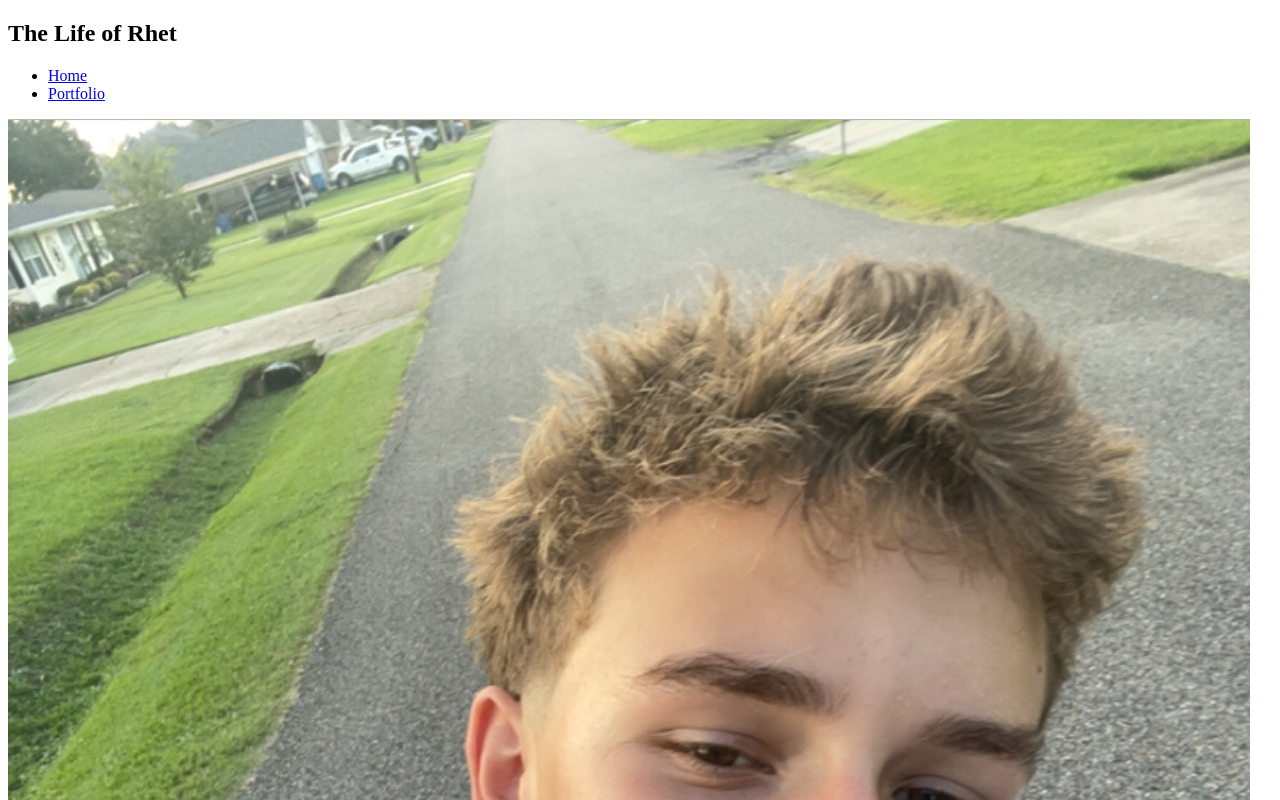
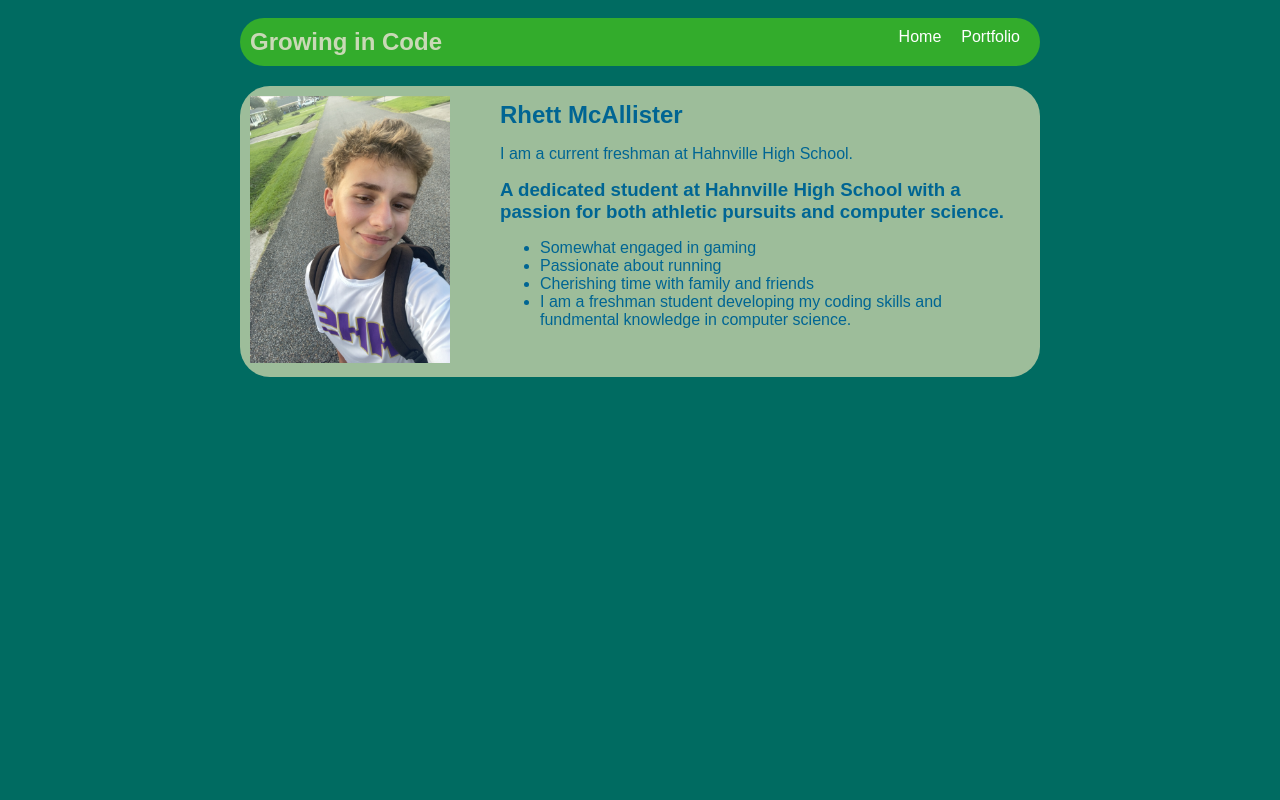
Before and after one commit to RhettM510/RhettM510.github.io, a plain HTML site: page index.html in a window 1280 px wide. Shown: the top 800 px of the page. Drawn offline with Linux system fonts and the light colour scheme.

Commit message:
add index.htm and css files

```diff
--- a/index.html
+++ b/index.html
@@ -1,7 +1,7 @@
 <!DOCTYPE html>
 <html>
   <head>
-    <title>The life of Rhett</title>
+    <title>Growing in Code</title>
     <link rel="stylesheet" href="style.css" />
   </head>
 
@@ -9,7 +9,7 @@
     <!-- All content goes here -->
     <div id="all-contents">
       <nav>
-        <h1>The Life of Rhet</h1>
+        <h1>Growing in Code</h1>
         <ul id="nav-ul">
           <li class="nav-li">
             <a href="index.html">Home</a>
@@ -23,27 +23,26 @@
 
       <main>
         <div class="sidebar">
-          <img clas="sidebar-img" src="images/IMG_1613.JPG" />
+          <img class="sidebar-img" src="images/selfie.jpg" />
         </div>
 
         <div class="content">
           <h2>Rhett McAllister</h2>
-          <p>Freshman Student of Hahnville high</p>
-        </div>
+          <p>I am a current freshman at Hahnville High School.</p>
+
         <div id="interest">
           <h3>
-            I am very interested in football and this coding class I am taking
-            at Hahnville High school
+            A dedicated student at Hahnville High School with a passion for both athletic pursuits and computer science.
           </h3>
           <ul>
-            <li>Games</li>
-            <li>Running</li>
-            <li>Hanging out with family</li>
+            <li>Somewhat engaged in gaming</li>
+            <li>Passionate about running</li>
+            <li>Cherishing time with family and friends</li>
             <li>
-              Honestly coding is tough this is gonna be a good class to learn
-              new things for me
+              I am a freshman student developing my coding skills and fundmental knowledge in computer science.
             </li>
           </ul>
+          </div>
         </div>
       </main>
     </div>
--- a/style.css
+++ b/style.css
@@ -0,0 +1,77 @@
+body {
+    background: rgb(0, 107, 97);
+    color: rgb(0, 101, 147);
+    padding: 10px;
+    font-family: Arial, sans-serif;
+}
+
+#all-contents {
+    max-width: 800px;
+    margin: auto;
+}
+
+/* navigation menu */
+nav {
+    background: rgb(51, 172, 44);
+    margin: 0 auto;
+    display: flex;
+    padding: 10px;
+    margin-bottom: 20px;
+    border-radius: 30px;
+}
+
+h1 {
+    display: flex;
+    align-items: center;
+    color: rgb(201, 217, 182);
+    flex: 1;
+    margin: 0;
+}
+
+#nav-ul {
+    list-style-type: none;
+    margin: 0;
+    padding: 0;
+    display: flex;
+}
+
+.nav-li {
+    display: inline-block;
+    padding: 0 10px;
+}
+
+a {
+    text-decoration: none;
+    color: #fff;
+}
+
+main {
+    background: rgb(157, 189, 154);
+    display: flex;
+    margin-top: 20px;
+    border-radius: 30px;
+}
+
+.sidebar {
+    margin-right: 25px;
+    padding: 10px;
+}
+
+.sidebar-img {
+    width: 200px;
+}
+
+.content {
+    flex: 1;
+    padding: 15px;
+}
+
+#interests {
+    border: 4px silver ridge;
+    padding: 8px;
+    margin-top: 20px;
+}
+
+h2, h3 {
+    margin: 0px;
+}
```
Also changed, not shown: images/selfie.jpg (renamed from images/IMG_1613.JPG).
